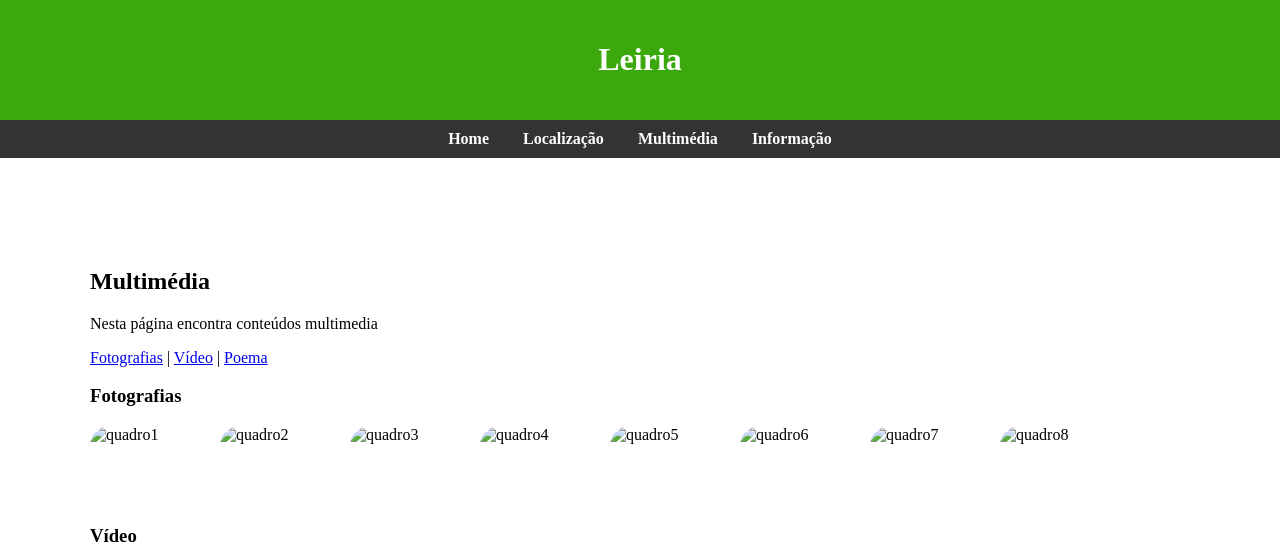
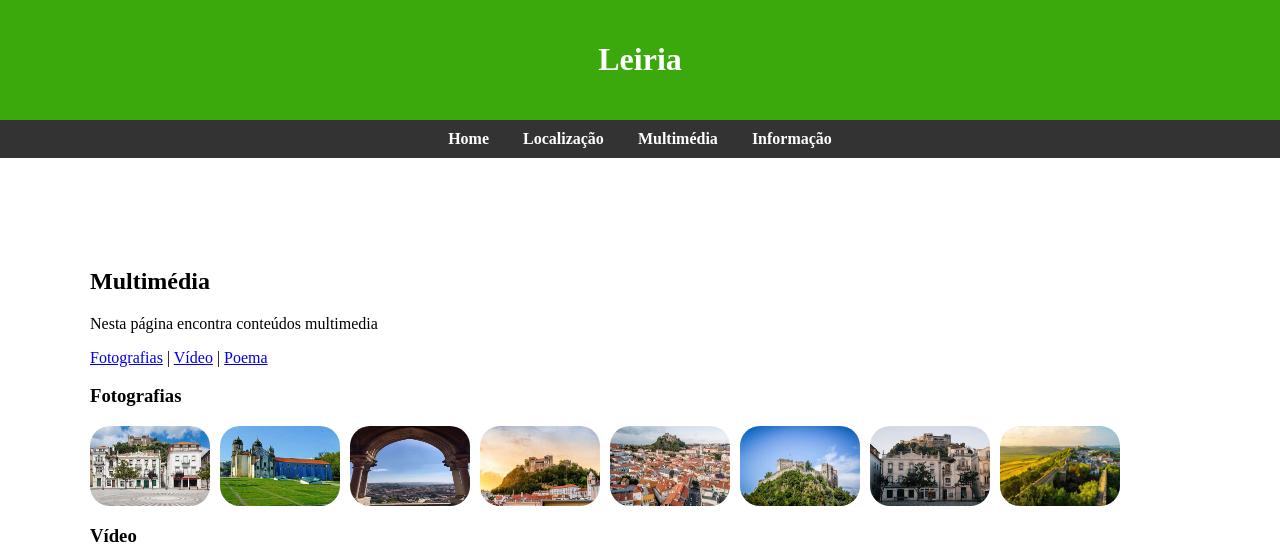
Before and after one commit to a22403960RodrigoNascimento/rodrigonascimento.github.io, a plain HTML site: page lab2/multimedia.html in a window 1280 px wide. Shown: the top 556 px of the page. Drawn offline with Linux system fonts and the light colour scheme.

Commit message:
trabalho 2

```diff
--- a/lab2/multimedia.html
+++ b/lab2/multimedia.html
@@ -32,14 +32,14 @@
             <section>
                 <h3 id="fotografias">Fotografias</h3>
                 <div class="quadro">
-                <img src="images/stb1.jpg" alt="quadro1">
-                <img src="images/stb2.jpg" alt="quadro2">
-                <img src="images/stb3.jpg" alt="quadro3">
-                <img src="images/stb4.jpg" alt="quadro4">
-                <img src="images/stb5.jpg" alt="quadro5">
-                <img src="images/stb6.webp" alt="quadro6">
-                <img src="images/stb7.jpg" alt="quadro7">
-                <img src="images/stb8.jpg" alt="quadro8">
+                <img src="images/quadro1.jpg" alt="quadro1">
+                <img src="images/quadro2.jpg" alt="quadro2">
+                <img src="images/quadro3.jpg" alt="quadro3">
+                <img src="images/quadro4.jpg" alt="quadro4">
+                <img src="images/quadro5.jpg" alt="quadro5">
+                <img src="images/quadro6.jpg" alt="quadro6">
+                <img src="images/quadro7.jpg" alt="quadro7">
+                <img src="images/quadro8.jpg" alt="quadro8">
                 </div>
             </section>
 
```
Also changed, not shown: lab2/images/quadro1.jpg (added), lab2/images/quadro2.jpg (added), lab2/images/quadro3.jpg (added), lab2/images/quadro4.jpg (added), lab2/images/quadro5.jpg (added), lab2/images/quadro6.jpg (added), lab2/images/quadro7.jpg (added), lab2/images/quadro8.jpg (added).
